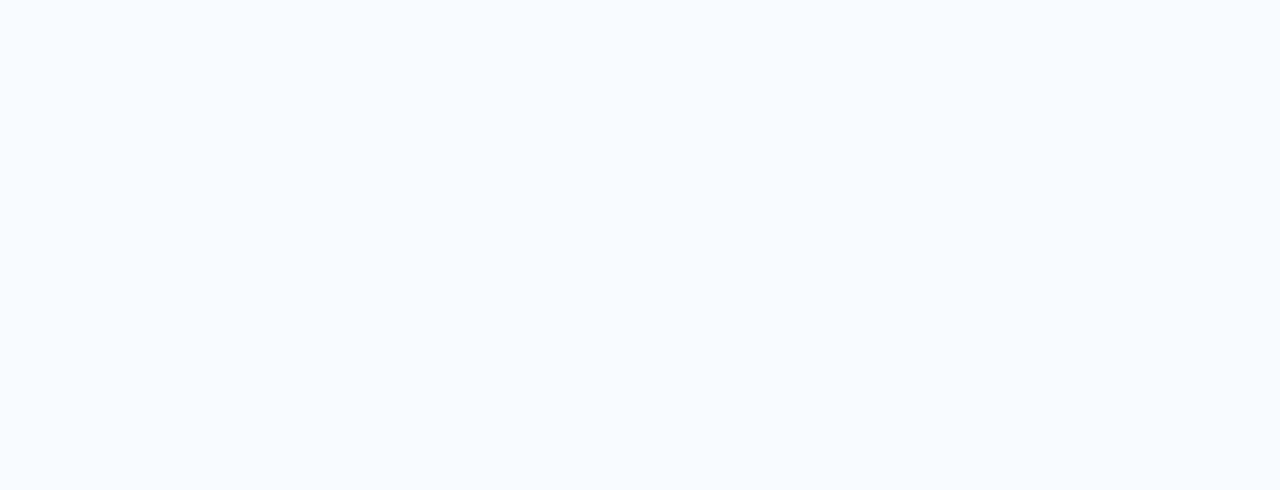
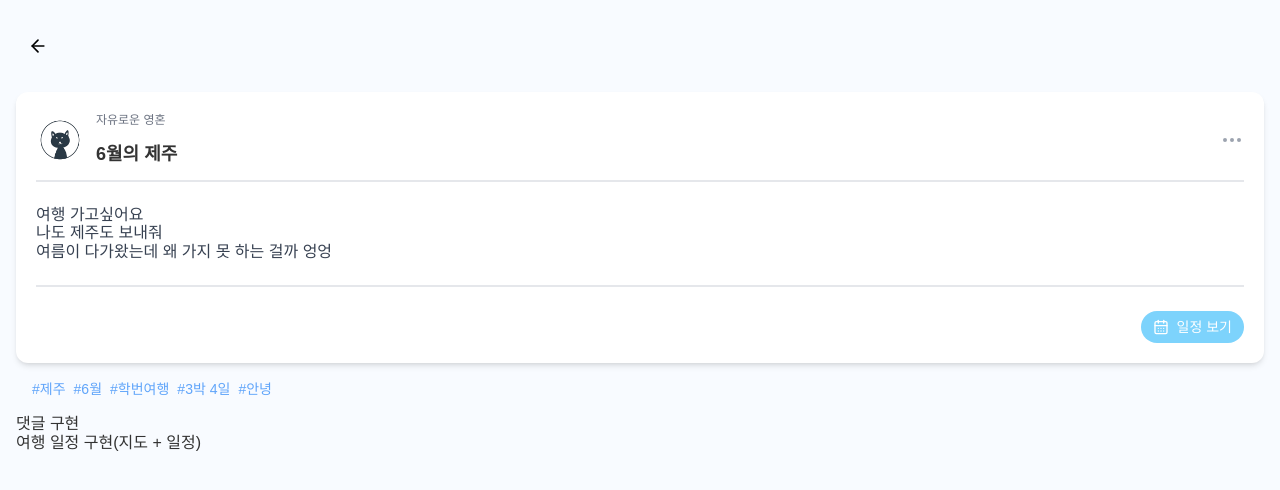
Before and after one commit to seonghoon1201/Travel_Front, a React (Create React App) app: page /board/travel/diary/1 in a window 1280 px wide. Before the commit this address had no page. Shown: the top 490 px of the page. Built offline with nearby package versions, Linux system fonts and the light colour scheme; a web font is replaced by a local one.

Commit message:
feature/TravelDiary 상세보기 게시글 UI (추후 개발 필요)

```diff
--- a/src/components/traveldiary/TravelDiary.jsx
+++ b/src/components/traveldiary/TravelDiary.jsx
@@ -1,12 +1,20 @@
 import React from 'react';
 import profileDefault from '../../assets/profile_default.png';
+import { useNavigate } from 'react-router-dom';
 
-const TravelDiary = ({ title, userProfileImage = '', nickname, period, tags = [], imageUrl, variant = "default" }) => {
+const TravelDiary = ({ id, title, userProfileImage = '', nickname, period, tags = [], imageUrl, variant = "default" }) => {
+  const navigate = useNavigate();
+
+  const handleClick = () => {
+    navigate(`/board/travel/diary/${id}`);
+  };
+
   //UI compact 모드일 경우 작은 카드 스타일로 렌더링
   const isCompact = variant === "compact";
 
   return (
     <div
+      onClick={handleClick}
       className={`bg-white rounded-xl overflow-hidden shadow-md ${
         isCompact ? 'w-[160px] min-w-[160px]' : 'w-full '
       }`}
--- a/src/pages/TravelDiary/TravelDiaryBoard.jsx
+++ b/src/pages/Travel_Diary/TravelDiaryBoard.jsx
@@ -63,6 +63,7 @@ const TravelDiaryBoard = () => {
         {filteredDiaries.map((diary) => (
           <TravelDiary
             key={diary.id}
+            id={diary.id}
             title={diary.title}
             nickname={diary.nickname}
             period={diary.period}
--- /dev/null
+++ b/src/pages/Travel_Diary/TravelDiaryDetail.jsx
@@ -0,0 +1,72 @@
+import React from 'react';
+import { useParams } from 'react-router-dom';
+import { Ellipsis , CalendarDays } from 'lucide-react';
+
+import profileDefault from '../../assets/profile_default.png';
+import BackHeader from '../../components/header/BackHeader';
+import DefaultLayout from '../../layouts/DefaultLayout';
+
+const TravelDiaryDetail = () => {
+  const { id } = useParams();
+
+  const dummyData = {
+    title: '6월의 제주',
+    userProfileImage: '',
+    nickname: '자유로운 영혼',
+    content: `여행 가고싶어요
+나도 제주도 보내줘
+여름이 다가왔는데 왜 가지 못 하는 걸까 엉엉`,
+    tags: ['제주', '6월', '학번여행', '3박 4일', '안녕'],
+    date: '2025.06.10 ~ 2025.06.13',
+  };
+
+  return (
+    <DefaultLayout>
+      <BackHeader />
+      {/* 본문 내용 */}
+      <div className="bg-white rounded-xl shadow-md p-5 space-y-6 w-full">
+        {/* 프로필 */}
+        <div className="flex items-center justify-between pb-3 border-b-2">
+          <div className="flex items-center gap-3">
+            <img
+              src={dummyData.userProfileImage || profileDefault}
+              alt="profile"
+              className="w-12 h-12 rounded-full object-cover"
+            />
+            <div className="leading-tight space-y-0">
+                <p className="text-xs text-gray-500">{dummyData.nickname}</p>
+                <h1 className="text-lg font-semibold ">{dummyData.title}</h1>
+            </div>
+          </div>
+          {/* 수정, 삭제, 신고 모달 추가 */}
+          <button className="text-gray-400 text-xl font-bold"><Ellipsis /></button>
+        </div>
+
+        {/* 본문 내용 */}
+        <p className=" text-gray-700 whitespace-pre-line pb-6 border-b-2">{dummyData.content}</p>
+
+        {/* 일정 버튼 - 추가 구현 */}
+        <div className="flex justify-end items-center">
+            <button className="flex items-center gap-2 text-sm text-white bg-sky-300 px-3 py-1.5 rounded-full whitespace-nowrap">
+                <CalendarDays className="w-4 h-4" />일정 보기
+            </button>
+        </div>
+      </div>
+
+      {/* 태그 */}
+      <div className= "p-4">
+        <div className="flex flex-wrap gap-2 text-sm text-blue-400">
+            {dummyData.tags.map((tag, i) => (
+              <span key={i}>#{tag}</span>
+            ))}
+          </div>
+      </div>
+      {/* 댓글 구현 */}
+      <div>댓글 구현</div>
+      <div>여행 일정 구현(지도 + 일정)</div>
+
+    </DefaultLayout>
+  );
+};
+
+export default TravelDiaryDetail;
--- a/src/routes/index.jsx
+++ b/src/routes/index.jsx
@@ -9,10 +9,13 @@ import VerifyCodePage from '../pages/Login_and_Signup/VerifyCodePage';
 import ResetPasswordPage from '../pages/Login_and_Signup/ResetPasswordPage';
 import MyPage from '../pages/MyPage';
 import EditProfile from '../pages/EditProfile';
+
 import HotBoard from '../pages/HotBoard';
 import BudgetBoard from '../pages/BudgetBoard';
-import TravelDiaryBoard from '../pages/TravelDiary/TravelDiaryBoard';
-import WriteTravelDiary from '../pages/TravelDiary/WriteTravelDiary';
+
+import TravelDiaryBoard from '../pages/Travel_Diary/TravelDiaryBoard';
+import TravelDiaryDetail from '../pages/Travel_Diary/TravelDiaryDetail';
+import WriteTravelDiary from '../pages/Travel_Diary/WriteTravelDiary';
 import PlanLocationPage from '../pages/Plan/PlanLocationPage';
 import PlanDatePage from '../pages/Plan/PlanDatePage';
 import PlanStylePage from '../pages/Plan/PlanStylePage';
@@ -35,6 +38,7 @@ const AppRoutes = () => (
       <Route path="/board/hot" element={<HotBoard />} />
       <Route path="/board/budget" element={<BudgetBoard />} />
       <Route path="/board/travel/diary" element={<TravelDiaryBoard />} />
+      <Route path="/board/travel/diary/:id" element={<TravelDiaryDetail />} />
       <Route path="/write/travel/diary" element={<WriteTravelDiary />} />
       <Route path="/plan/location" element={<PlanLocationPage />} />
       <Route path="/kakao/callback" element={<KakaoCallbackPage />} />
```
Also changed, not shown: src/pages/Travel_Diary/WriteTravelDiary.jsx (renamed from src/pages/TravelDiary/WriteTravelDiary.jsx).
